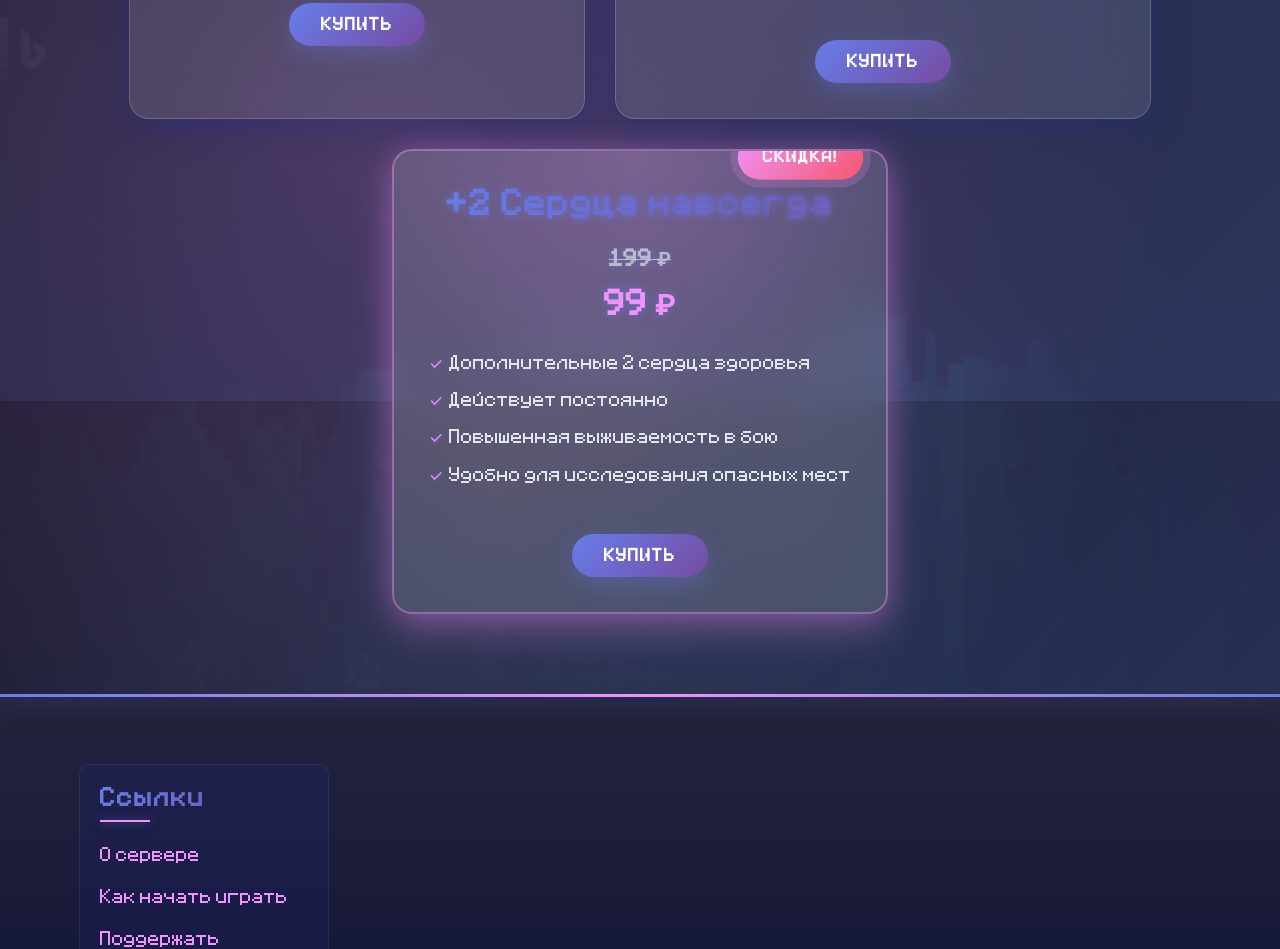
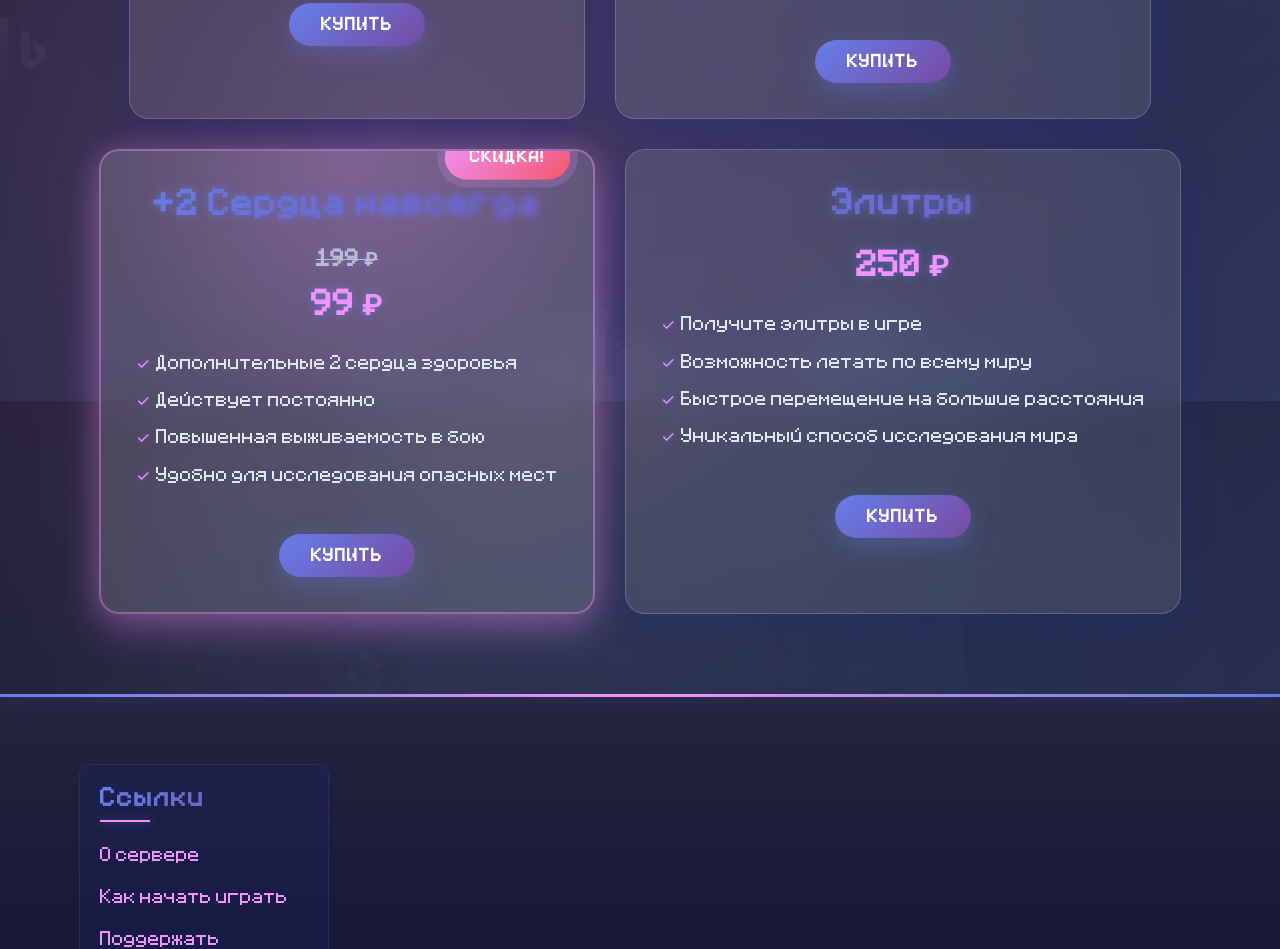
Before and after one commit to danilgethub/Site2.0, a website: page site1-main/website/index.html in a window 1280 px wide. Shown: the part 3267-4216 px from the top of the page. Drawn offline with Linux system fonts and the light colour scheme; no server answers.

Commit message:
Update index.html

```diff
--- a/site1-main/website/index.html
+++ b/site1-main/website/index.html
@@ -162,6 +162,20 @@
                     </ul>
                     <button class="buy-btn" data-package="hearts" data-price="99">Купить</button>
                 </div>
+
+                <div class="package">
+                    <h3>Элитры</h3>
+                    <div class="price">
+                        <span class="discounted-price">250 ₽</span>
+                    </div>
+                    <ul>
+                        <li>Получите элитры в игре</li>
+                        <li>Возможность летать по всему миру</li>
+                        <li>Быстрое перемещение на большие расстояния</li>
+                        <li>Уникальный способ исследования мира</li>
+                    </ul>
+                    <button class="buy-btn" data-package="elytra" data-price="250">Купить</button>
+                </div>
             </div>
         </div>
     </section>
```
